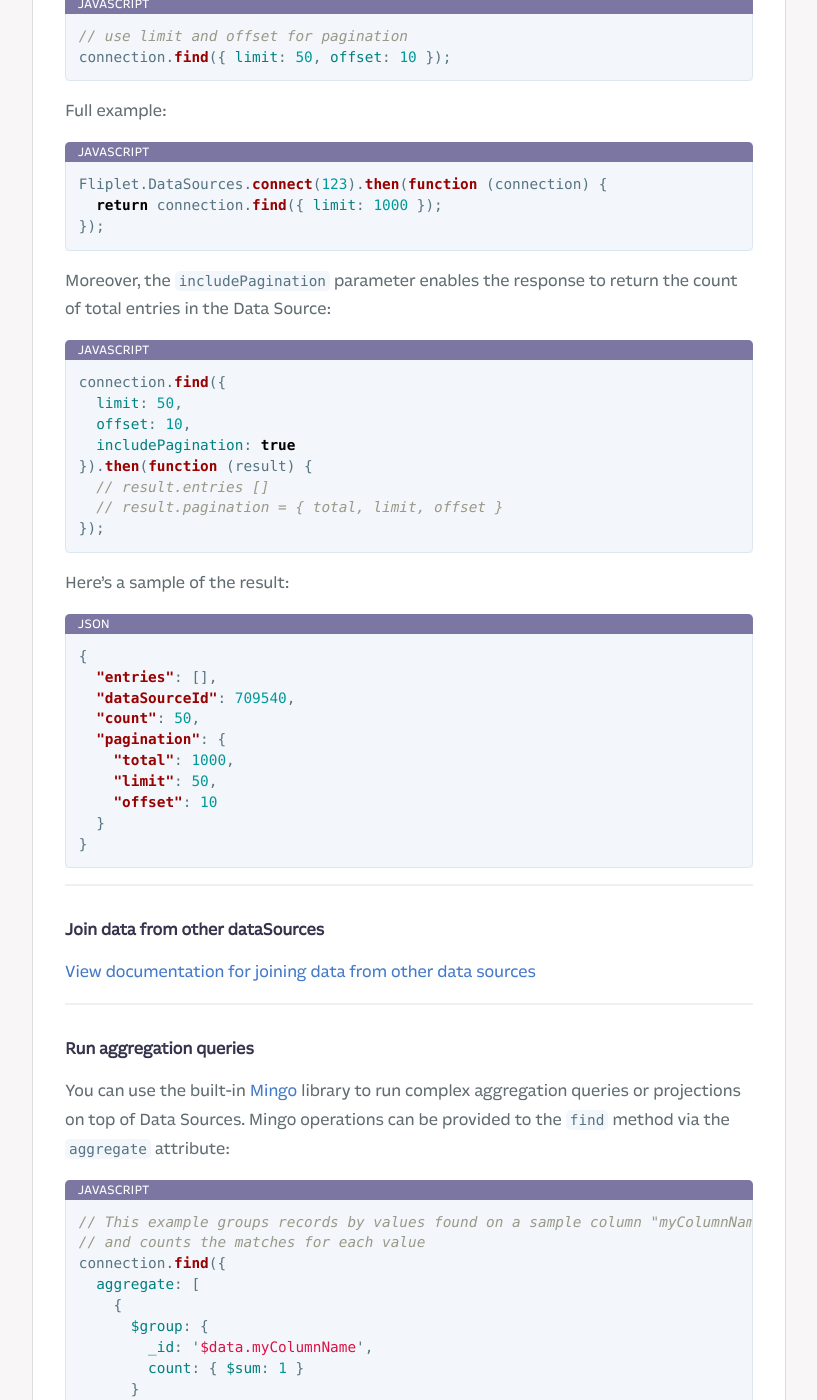
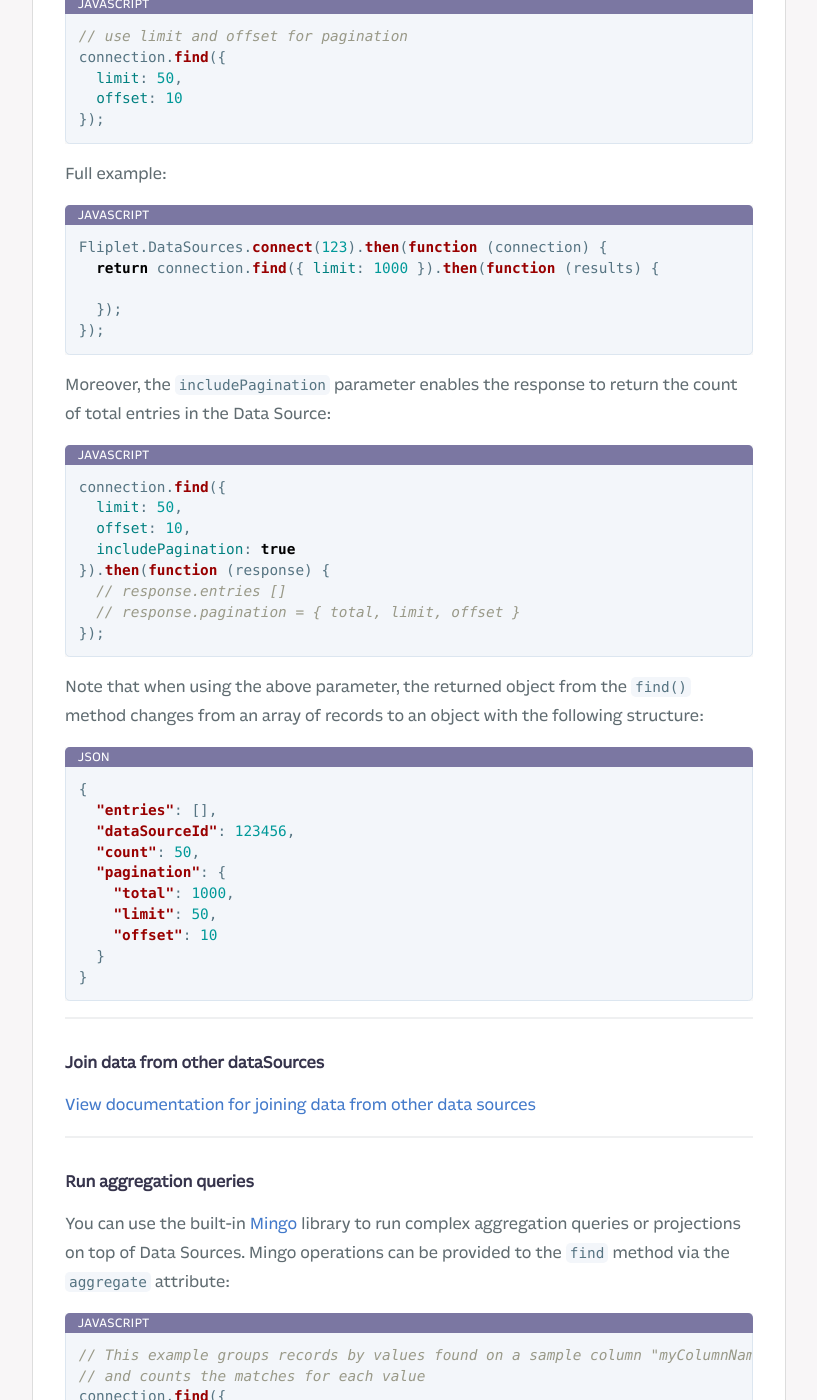
Before and after one commit to Fliplet/fliplet-cli, a Jekyll site: the page built from docs/API/fliplet-datasources.md, in a window 1280 px wide and 1400 px high, scrolled down 8846 px. Shown: the whole window, without its empty margins (254-1071 px from the left). Built offline with Jekyll 4.4.1, drawn with Linux system fonts in a browser that asks for light colours; nearby versions of some CDN libraries; our own code applies the rules of GitHub Pages for plain Markdown files; library files that are not in the unit come from our copies; comment, search, counter and statistics services are not loaded; a style sheet for code colours, icons or effects is not loaded.

Commit message:
improved docs on pagination

````diff
--- a/docs/API/fliplet-datasources.md
+++ b/docs/API/fliplet-datasources.md
@@ -336,14 +336,19 @@ You can use the `limit` and `offset` parameters to filter down the returned entr
 
 ```js
 // use limit and offset for pagination
-connection.find({ limit: 50, offset: 10 });
+connection.find({
+  limit: 50,
+  offset: 10
+});
 ```
 
 Full example:
 
 ```js
 Fliplet.DataSources.connect(123).then(function (connection) {
-  return connection.find({ limit: 1000 });
+  return connection.find({ limit: 1000 }).then(function (results) {
+
+  });
 });
 ```
 
@@ -354,18 +359,18 @@ connection.find({
   limit: 50,
   offset: 10,
   includePagination: true
-}).then(function (result) {
-  // result.entries []
-  // result.pagination = { total, limit, offset }
+}).then(function (response) {
+  // response.entries []
+  // response.pagination = { total, limit, offset }
 });
 ```
 
-Here's a sample of the result:
+Note that when using the above parameter, the returned object from the `find()` method changes from an array of records to an object with the following structure:
 
 ```json
 {
   "entries": [],
-  "dataSourceId": 709540,
+  "dataSourceId": 123456,
   "count": 50,
   "pagination": {
     "total": 1000,
````
